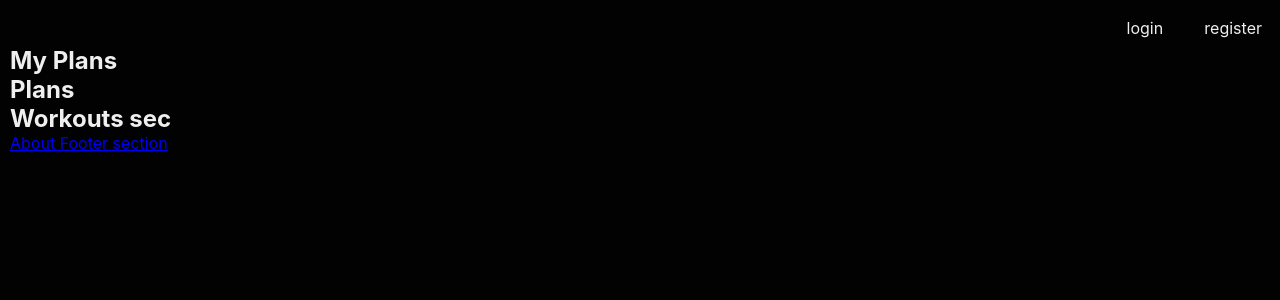
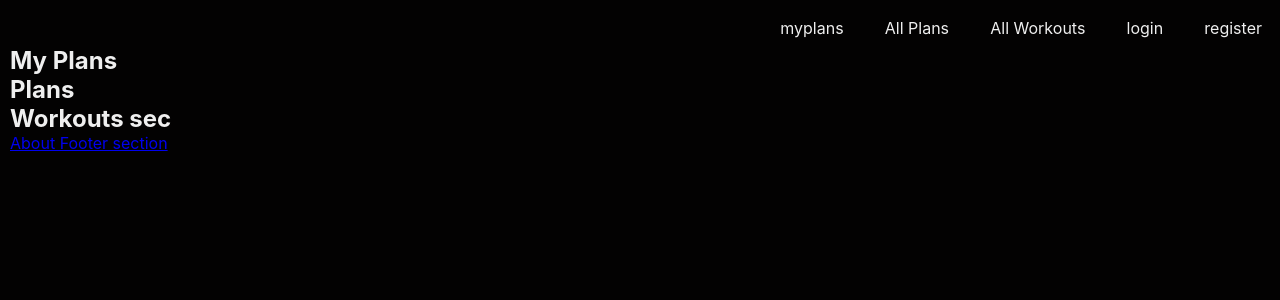
Before and after one commit to rijothedeveloper/WorkoutLogger, a React (Create React App) app in the folder Frontend/workout-logger/: page / in a window 1280 px wide. Shown: the top 300 px of the page. Built offline with nearby package versions, Linux system fonts and the light colour scheme.

Commit message:
navigation links added

```diff
--- a/Frontend/workout-logger/src/App.js
+++ b/Frontend/workout-logger/src/App.js
@@ -13,6 +13,9 @@ import UserInfo from "./components/UserInfo";
 import Header from "./components/Header";
 import { Logout } from "./components/Logout";
 import WorkoutDetail from "./components/WorkoutDetail";
+import Workouts from "./components/Workouts";
+import SavedPlans from "./components/SavedPlans";
+import Plans from "./components/Plans";
 
 function App() {
   const [flashmessage, setFlashMessage] = useState({
@@ -131,7 +134,9 @@ function App() {
           path={`/user/${username}`}
           element={<UserInfo token={token} />}
         />
-        {/* <Route path="workout/:id" element={WorkoutDetail} */}
+        <Route path="myplans" element={<SavedPlans token={token} />} />
+        <Route path="plans" element={<Plans token={token} />} />
+        <Route path="workouts" element={<Workouts token={token} />} />
         <Route path="*" element={<NotFound />} />
       </Routes>
       <Footer />
--- a/Frontend/workout-logger/src/components/Navigation.js
+++ b/Frontend/workout-logger/src/components/Navigation.js
@@ -28,8 +28,18 @@ const Navigation = ({ loggedin, onLogout, username }) => {
   }
   return (
     <nav>
-      {" "}
-      <ul>{logginSec} </ul>
+      <ul>
+        <li>
+          <NavItem link="myplans" />
+        </li>
+        <li>
+          <NavItem link="plans" title="All Plans" />
+        </li>
+        <li>
+          <NavItem link="workouts" title="All Workouts" />
+        </li>
+        {logginSec}
+      </ul>
     </nav>
   );
 };
```
